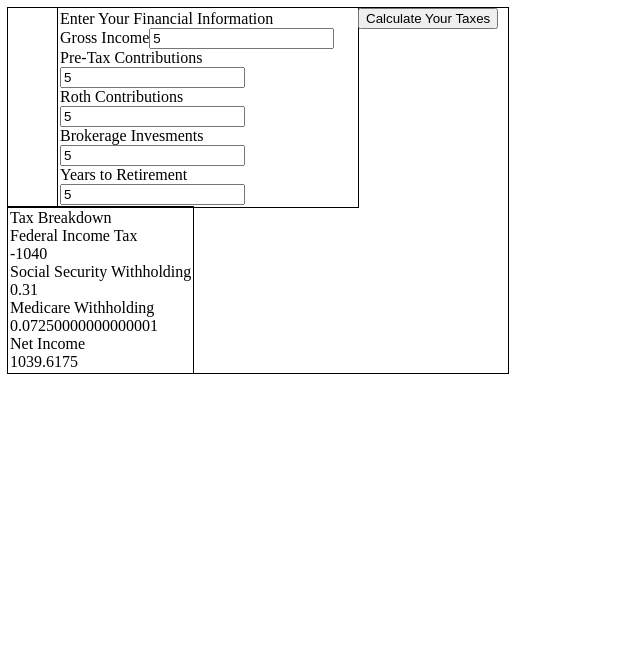
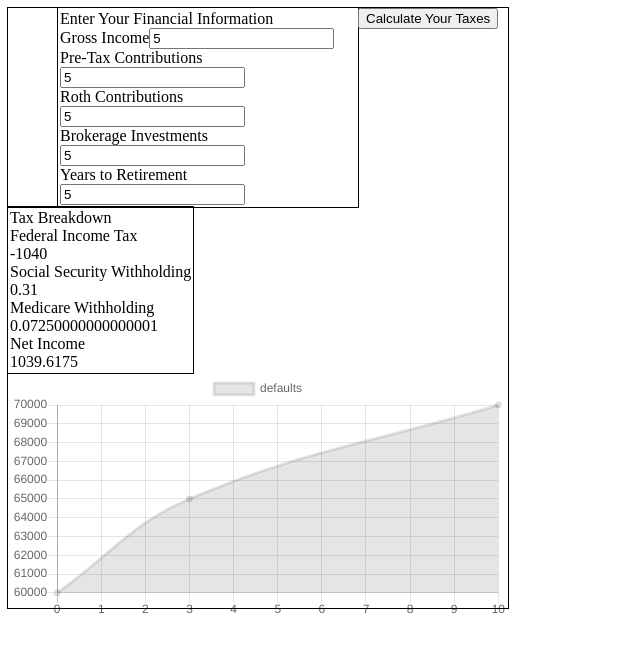
Before and after one commit to IanPFoertsch/taxCalculator, a website: page index.html in a window 1280 px wide. Both pictures are taken after typing "5", "5", "5", "5", "5" into the empty fields and a click on the button "Calculate Your Taxes". Shown: the whole page, without its empty margins (0-640 px from the left). Drawn offline with nearby package versions, Linux system fonts and the light colour scheme.

Commit message:
chart updates

```diff
--- a/index.html
+++ b/index.html
@@ -8,8 +8,10 @@
   <script src="../bower_components/lodash/lodash.js"></script>
   <script src="../bower_components/chart.js/dist/Chart.js"></script>
   <!-- project files -->
+  <script src="scripts/calculators/calculator.js"></script>
   <script src="scripts/calculators/tax-calculator.js"></script>
   <script src="scripts/calculators/value-calculator.js"></script>
+  <script src="scripts/calculators/future-calculator.js"></script>
 
   <script src="scripts/document-listeners/person-listener.js"></script>
   <script src="scripts/document-listeners/input-listener.js"></script>
--- a/scripts/calculators/tax-calculator.js
+++ b/scripts/calculators/tax-calculator.js
@@ -1,6 +1,4 @@
- 'use-strict';
-function Calculator() {}
-
+'use-strict';
 function TaxCalculator() {}
 
 TaxCalculator.calculateTaxes = function(personObject) {
--- a/scripts/calculators/value-calculator.js
+++ b/scripts/calculators/value-calculator.js
@@ -14,13 +14,17 @@ ValueCalculator.projectInvestmentGrowth = function(
 ) {
   //assumes contributions and interest accrue at end of period
   let runningBalance = startingBalance;
-  let mapping = [{ 0: startingBalance }];
+  let mapping = [{ x: 0, y: startingBalance }];
 
   _.each(_.range(1, lengthOfTime + 1), (timeIndex) => {
-    var growthFromInterest = startingBalance * interestRate;
+    //x = time period
+    //y = value
+    var growthFromInterest = runningBalance * interestRate;
     runningBalance = runningBalance + growthFromInterest + contributionPerPeriod;
-    mapping.push({[timeIndex]: runningBalance});
+    mapping.push({ x: timeIndex, y: runningBalance});
   });
 
   return mapping;
 };
+
+Calculator.ValueCalculator = ValueCalculator;
--- a/scripts/document-listeners/document-prepare.js
+++ b/scripts/document-listeners/document-prepare.js
@@ -4,7 +4,7 @@ document.addEventListener("DOMContentLoaded", function() {
     { label: 'Gross Income', type: 'number' },
     { label: 'Pre-Tax Contributions', type: 'number' },
     { label: 'Roth Contributions', type: 'number' },
-    { label: 'Brokerage Invesments', type: 'number' },
+    { label: 'Brokerage Investments', type: 'number' },
     { label: 'Years to Retirement', type: 'number' },
   ];
 
@@ -30,8 +30,6 @@ document.addEventListener("DOMContentLoaded", function() {
   var chart = new ChartHolder({
     cssClasses: ['chart-holder'],
     canvas: {
-      height: 200,
-      width: 200
     }
   }, '.main');
 
@@ -41,12 +39,13 @@ document.addEventListener("DOMContentLoaded", function() {
       var person = personListener.getInput();
       var taxes = TaxCalculator.calculateTaxes(person);
       outTable.update(taxes);
-      //have to perform the tax calculations here, then feed the
-      //correctly labelled values to the output table
+      var projection = FutureCalculator.projectFuture(person);
+      chart.update(projection);
     }
   }, '.main');
 
   button.prepare();
   newTable.prepare();
   outTable.prepare();
+  chart.prepare();
 });
--- a/scripts/dom-elements/chart-holder.js
+++ b/scripts/dom-elements/chart-holder.js
@@ -2,6 +2,7 @@ function ChartHolder(config, parentIdentifier) {
   DOMElement.call(this, config, parentIdentifier);
   this.type = 'Div';
 
+  this.canvasHandler = new CanvasHandler(config.canvas, this.identifier);
 }
 
 ChartHolder.protoype = Object.create(DOMElement.prototype);
@@ -11,6 +12,10 @@ ChartHolder.prototype.prepare = function() {
 
   this.canvasHandler.prepare();
 };
+
+ChartHolder.prototype.update = function(dataSeries) {
+  this.canvasHandler.update(dataSeries);
+}
 
 function CanvasHandler(config, parentIdentifier) {
   DOMElement.call(this, config, parentIdentifier);
@@ -25,12 +30,18 @@ CanvasHandler.prototype.prepare = function() {
   this.drawChart(this.element);
 };
 
-CanvasHandler.prototype.drawChart = (canvas) => {
+CanvasHandler.prototype.update = function(dataSeries) {
+  this.chart.data.datasets[0].data = dataSeries;
+  this.chart.update();
+};
+
+CanvasHandler.prototype.drawChart = function(canvas)  {
   this.chart =  new Chart(canvas, {
     type: 'line',
     data: {
       datasets: [{
-        label: 'Scatter Dataset',
+        label: 'defaults',
+        fill: true,
         data: [{
           x: 0,
           y: 60000
@@ -41,7 +52,6 @@ CanvasHandler.prototype.drawChart = (canvas) => {
           x: 10,
           y: 70000
         }],
-        fill: false
       }]
     },
     options: {
--- a/style.css
+++ b/style.css
@@ -3,7 +3,7 @@
   outline: 1px solid black;
   width: 500px;
   float: center;
-  height: 100%;
+  height: 600px;
 }
 
 .left-bar {
@@ -15,8 +15,8 @@
 }
 
 .chart-holder {
-  max-width: 200px;
-  max-height: 200px;
+  max-width: 600px;
+  max-height: 600px;
 }
 
 table {
```
Also changed, not shown: spec/jasmine_examples/value-calculator-spec.js (+24 -15 lines).
